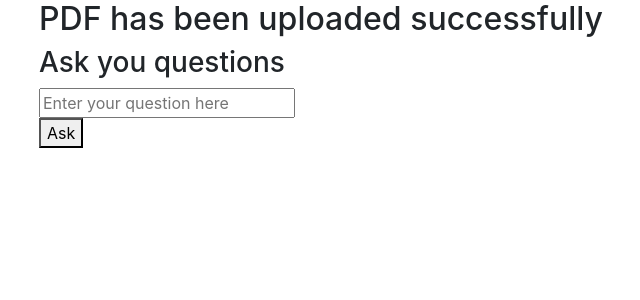
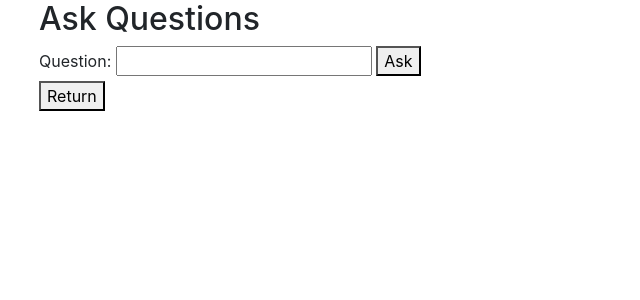
Before and after one commit to MarmikShah634/QA-with-pdf, a Django app: template templates/qapdf.html in a window 1280 px wide. Shown: the top 300 px of the page, without its empty margins (46-686 px from the left). Run offline with Django 5.2, Linux system fonts and the light colour scheme; the template is opened without the code that fills it, so the values that code supplies are empty.

Commit message:
some changes are done

```diff
--- a/pdf/urls.py
+++ b/pdf/urls.py
@@ -20,5 +20,7 @@ from . import views
 
 
 urlpatterns = [
-    path('', views.index, name='index')
+    path('', views.index, name='index'),
+    path('qapdf', views.question_form, name='question_form'),
+    path('ask/', views.question_form, name='ask_question'),
 ]
--- a/templates/qapdf.html
+++ b/templates/qapdf.html
@@ -1,31 +1,45 @@
 <!doctype html>
 <html lang="en">
-  <head>
+
+<head>
     <!-- Required meta tags -->
     <meta charset="utf-8">
     <meta name="viewport" content="width=device-width, initial-scale=1, shrink-to-fit=no">
 
     <!-- Bootstrap CSS -->
-    <link rel="stylesheet" href="https://cdn.jsdelivr.net/npm/bootstrap@4.6.2/dist/css/bootstrap.min.css" integrity="sha384-xOolHFLEh07PJGoPkLv1IbcEPTNtaed2xpHsD9ESMhqIYd0nLMwNLD69Npy4HI+N" crossorigin="anonymous">
+    <link rel="stylesheet" href="https://cdn.jsdelivr.net/npm/bootstrap@4.6.2/dist/css/bootstrap.min.css"
+        integrity="sha384-xOolHFLEh07PJGoPkLv1IbcEPTNtaed2xpHsD9ESMhqIYd0nLMwNLD69Npy4HI+N" crossorigin="anonymous">
 
     <title>Question-Answer with pdf</title>
-  </head>
-  <body>
+</head>
+
+<body>
     <div class="container">
-        <h2>PDF has been uploaded successfully</h2>
-        <h3>Ask you questions</h3>
-        <form method="post">
+        <h2>Ask Questions</h2>
+        <form id="question-form" method="post">
             {% csrf_token %}
-            <input type="text" id="question" name="question" placeholder="Enter your question here"><br>
+            <label for="question">Question:</label>
+            <input type="text" id="question" name="question">
             <button type="submit">Ask</button>
         </form>
+        <button id="return-btn">Return</button>
+
+        <script>
+            document.getElementById('return-btn').addEventListener('click', function () {
+                document.getElementById('question-form').submit();
+            });
+        </script>
     </div>
 
     <!-- Optional JavaScript; choose one of the two! -->
 
     <!-- Option 1: jQuery and Bootstrap Bundle (includes Popper) -->
-    <script src="https://cdn.jsdelivr.net/npm/jquery@3.5.1/dist/jquery.slim.min.js" integrity="sha384-DfXdz2htPH0lsSSs5nCTpuj/zy4C+OGpamoFVy38MVBnE+IbbVYUew+OrCXaRkfj" crossorigin="anonymous"></script>
-    <script src="https://cdn.jsdelivr.net/npm/bootstrap@4.6.2/dist/js/bootstrap.bundle.min.js" integrity="sha384-Fy6S3B9q64WdZWQUiU+q4/2Lc9npb8tCaSX9FK7E8HnRr0Jz8D6OP9dO5Vg3Q9ct" crossorigin="anonymous"></script>
+    <script src="https://cdn.jsdelivr.net/npm/jquery@3.5.1/dist/jquery.slim.min.js"
+        integrity="sha384-DfXdz2htPH0lsSSs5nCTpuj/zy4C+OGpamoFVy38MVBnE+IbbVYUew+OrCXaRkfj"
+        crossorigin="anonymous"></script>
+    <script src="https://cdn.jsdelivr.net/npm/bootstrap@4.6.2/dist/js/bootstrap.bundle.min.js"
+        integrity="sha384-Fy6S3B9q64WdZWQUiU+q4/2Lc9npb8tCaSX9FK7E8HnRr0Jz8D6OP9dO5Vg3Q9ct"
+        crossorigin="anonymous"></script>
 
     <!-- Option 2: Separate Popper and Bootstrap JS -->
     <!--
@@ -33,5 +47,6 @@
     <script src="https://cdn.jsdelivr.net/npm/popper.js@1.16.1/dist/umd/popper.min.js" integrity="sha384-9/reFTGAW83EW2RDu2S0VKaIzap3H66lZH81PoYlFhbGU+6BZp6G7niu735Sk7lN" crossorigin="anonymous"></script>
     <script src="https://cdn.jsdelivr.net/npm/bootstrap@4.6.2/dist/js/bootstrap.min.js" integrity="sha384-+sLIOodYLS7CIrQpBjl+C7nPvqq+FbNUBDunl/OZv93DB7Ln/533i8e/mZXLi/P+" crossorigin="anonymous"></script>
     -->
-  </body>
+</body>
+
 </html>
```
Also changed, not shown: pdf/views.py (+8 -0 lines), db.sqlite3.
